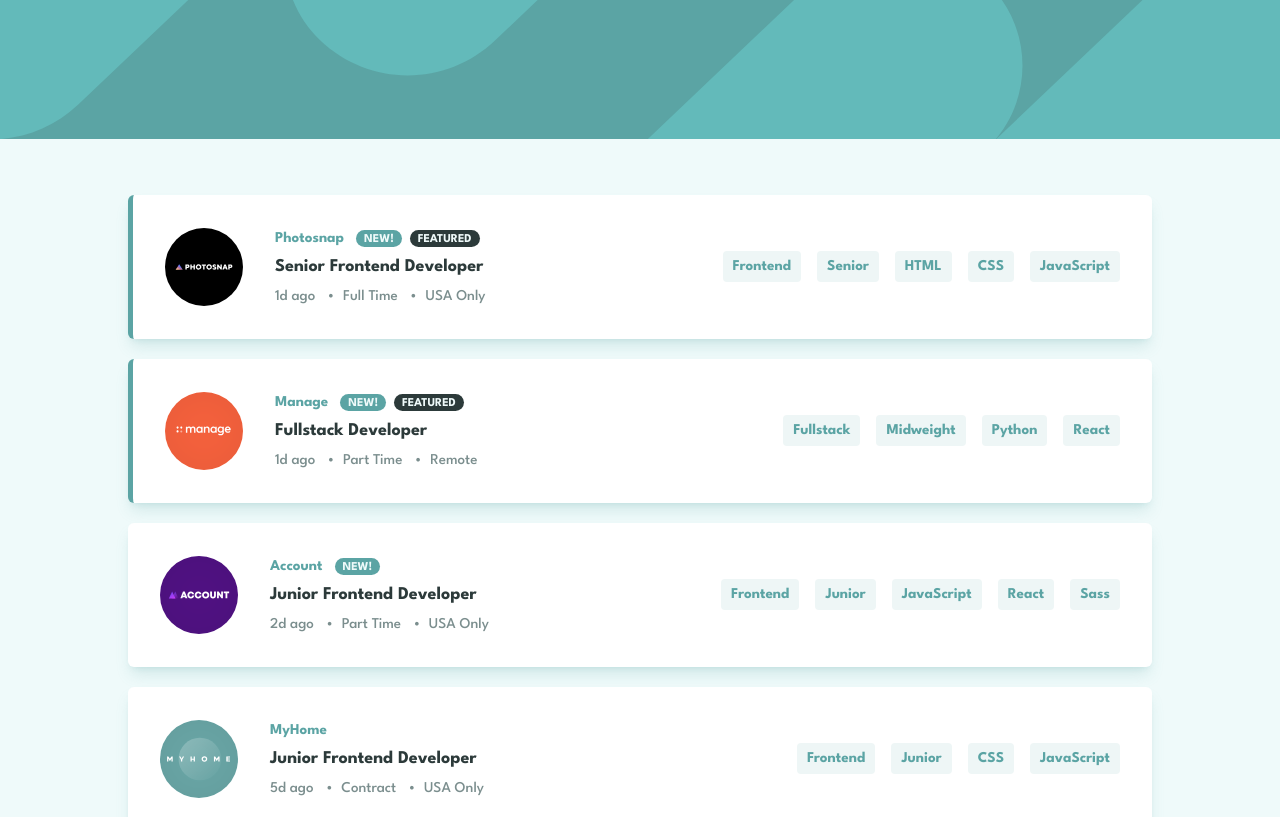
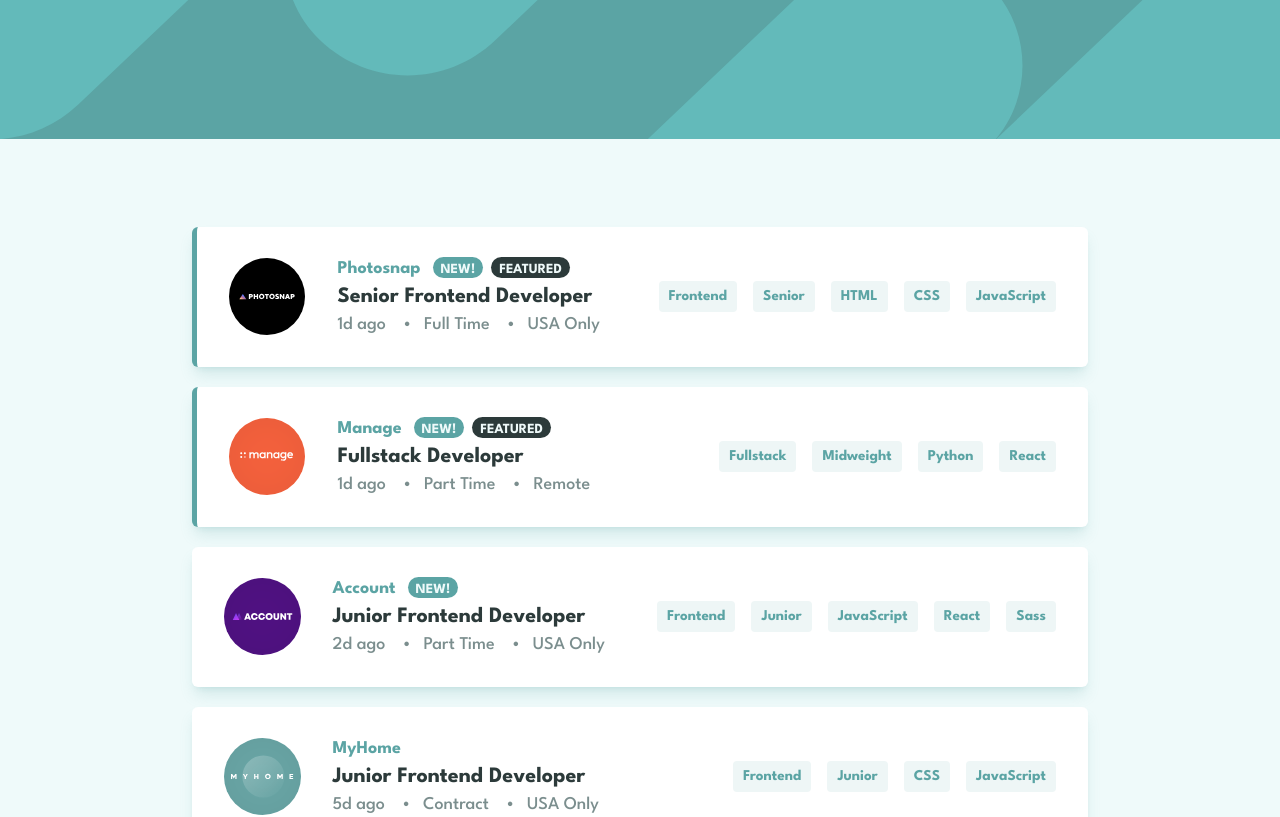
Before and after one commit to mroseborja/fm-job-listings, a React (Vite) app: page / in a window 1280 px wide. Shown: the top 817 px of the page. Built offline with nearby package versions, Linux system fonts and the light colour scheme.

Commit message:
modify styles

```diff
--- a/src/App.jsx
+++ b/src/App.jsx
@@ -44,7 +44,7 @@
           )}
 
           <div
-            className={`card-grid ${filter.length === 0 && "translate-y-24"}`}
+            className={`card-grid ${filter.length === 0 && "translate-y-32"}`}
           >
             {data.map((company) => {
               let filterItems = [company.role, company.level]
--- a/src/Badge.jsx
+++ b/src/Badge.jsx
@@ -1,7 +1,7 @@
 const Badge = ({ color, text }) => {
   return (
     <span
-      className={`badge ${color} mx-1 text-sm font-bold uppercase text-cyan-100 md:text-xs`}
+      className={`badge ${color} mx-1 text-sm font-bold uppercase text-cyan-100`}
     >
       {text}
     </span>
--- a/src/index.css
+++ b/src/index.css
@@ -15,11 +15,11 @@
   }
 
   .wrapper {
-    @apply mx-7 grid -translate-y-10 gap-14 md:mx-24 md:gap-10 lg:mx-32;
+    @apply mx-7 grid -translate-y-10 gap-14 md:mx-24 md:gap-10 lg:mx-48;
   }
 
   .card-grid {
-    @apply grid gap-12 pb-14 md:gap-5;
+    @apply grid gap-12 pb-20 md:gap-5;
   }
 
   .card-grid-item {
@@ -39,7 +39,7 @@
   }
 
   .card__text {
-    @apply mt-2 font-bold leading-loose md:mt-0;
+    @apply mt-2 font-bold leading-loose md:mt-0 md:text-lg;
   }
 
   .card__title {
@@ -51,7 +51,7 @@
   }
 
   .card__subtitle {
-    @apply text-secondary md:text-lg;
+    @apply text-secondary md:text-[22px];
   }
 
   .card__details {
@@ -59,7 +59,7 @@
   }
 
   .card__detail {
-    @apply mr-2;
+    @apply mr-3;
   }
 
   .card__buttons {
@@ -79,6 +79,6 @@
   }
 
   .badge {
-    @apply rounded-2xl px-2 pb-0.5 pt-1;
+    @apply rounded-2xl px-2 pb-0.5 pt-1.5;
   }
 }
```
